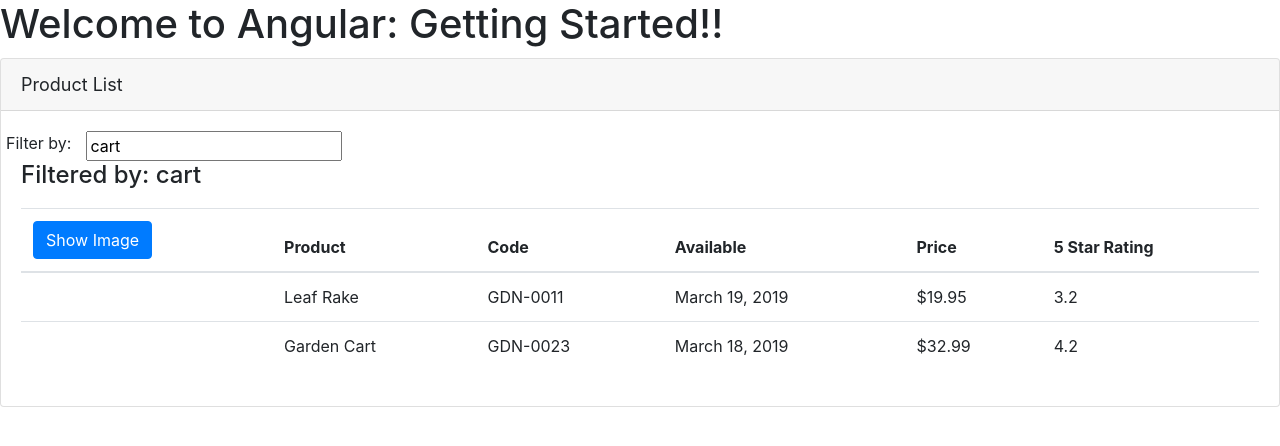
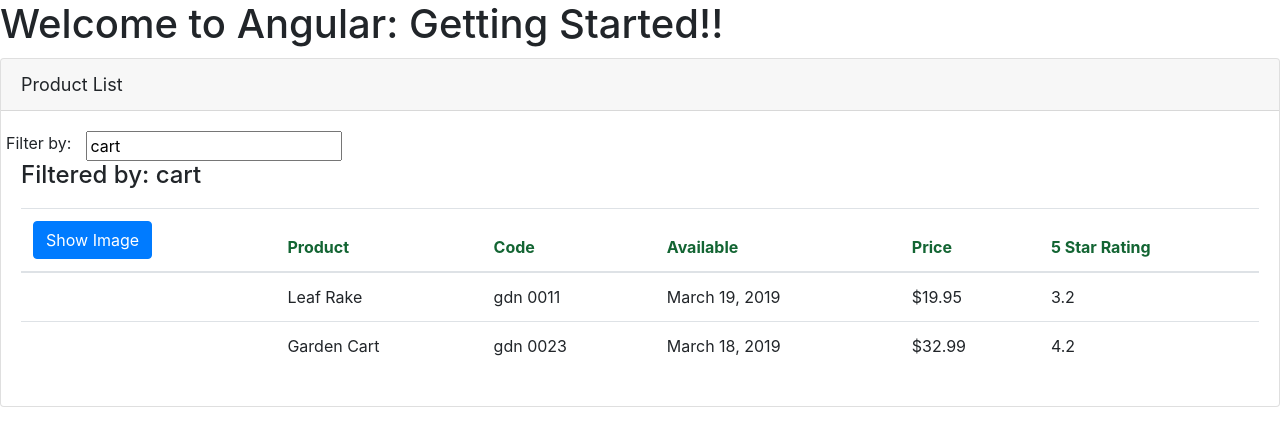
Before and after one commit to borisr84/APM, an Angular app: page / in a window 1280 px wide. Shown: the top 446 px of the page. Built offline with nearby package versions, Linux system fonts and the light colour scheme.

Commit message:
Interfaces,Style encaps, Custom pipes,Get&Set

```diff
--- a/src/app/app.module.ts
+++ b/src/app/app.module.ts
@@ -4,11 +4,13 @@
 
 import { AppComponent } from './app.component';
 import { ProductListComponent } from "./products/product-list.component";
+import { ConvertToSpacesPipe } from "./shared/convert-to-spaces.pipe";
 
 @NgModule({
   declarations: [
     AppComponent,
-    ProductListComponent
+    ProductListComponent,
+    ConvertToSpacesPipe
   ],
   imports: [
     BrowserModule,
--- /dev/null
+++ b/src/app/products/IProduct.ts
@@ -0,0 +1,26 @@
+export interface IProduct {
+    productId: number;
+    productName: string;
+    productCode: string;
+    releaseDate: string;
+    price: number;
+    description: string;
+    starRating: number;
+    imageUrl: string;
+}
+
+// export class Product implements IProduct {
+//     constructor(public productId: number,
+//         public productName: string,
+//         public productCode: string,
+//         public releaseDate: string,
+//         public price: number,
+//         public description: string,
+//         public starRating: number,
+//         public imageUrl: string)
+//         {}
+
+//     calculateDiscount(percent: number) : number {
+//         return this.price - (this.price * percent / 100);
+//     }
+// }
--- /dev/null
+++ b/src/app/products/product-list.component.css
@@ -0,0 +1,3 @@
+thead {
+    color: #136533;
+}
--- a/src/app/products/product-list.component.html
+++ b/src/app/products/product-list.component.html
@@ -15,7 +15,7 @@
       </div>
     </div>
     <div class='table-responsive'>
-      <table class='table' *ngIf='products && products.length'>
+      <table class='table' *ngIf='filteredProducts && filteredProducts.length'>
         <thead>
           <tr>
             <th>
@@ -31,12 +31,12 @@
           </tr>
         </thead>
         <tbody>
-          <tr *ngFor='let product of products'>
+          <tr *ngFor='let product of filteredProducts'>
             <td>
               <img *ngIf='showImage' [src]='product.imageUrl' [title]='product.productName' [style.width.px]='imageWidth' [style.margin.px]='imageMargin'/>
             </td>
             <td>{{ product.productName }}</td>
-            <td>{{ product.productCode }}</td>
+            <td>{{ product.productCode | lowercase | convertToSpaces: '-'}}</td>
             <td>{{ product.releaseDate }}</td>
             <td>{{ product.price | currency:'USD':'symbol':'1.2-2'}}</td>
             <td>{{ product.starRating }}</td>
--- a/src/app/products/product-list.component.ts
+++ b/src/app/products/product-list.component.ts
@@ -1,16 +1,19 @@
-import { Component } from '@angular/core';
+import { Component, OnInit } from '@angular/core';
+import { IProduct } from './IProduct';
 
 @Component({
   selector: 'pm-products',
-  templateUrl: './product-list.component.html'
+  templateUrl: './product-list.component.html',
+  styleUrls: ['./product-list.component.css']
 })
-export class ProductListComponent {
+export class ProductListComponent implements OnInit {
   pageTitle: string = 'Product List';
   imageWidth: number = 50;
   imageMargin: number = 2;
   showImage: boolean = false;
-  listFilter: string = 'cart';
-  products: any[] = [
+
+  filteredProducts: IProduct[];
+  products: IProduct[] = [
     {
       "productId": 1,
       "productName": "Leaf Rake",
@@ -33,7 +36,33 @@
     }
   ];
 
+  constructor() {
+    this.filteredProducts = this.products;
+    this._listFilter = 'cart';
+  }
+
   toggleImage(): void {
     this.showImage = !this.showImage;
   }
+
+  ngOnInit(): void
+  {
+    console.log('Initialized');
+  }
+
+  _listFilter: string;
+  get listFilter(): string {
+    return this._listFilter;
+  }
+
+  set listFilter(value: string) {
+    this._listFilter = value;
+    this.filteredProducts = this.listFilter ? this.performFilter(value) : this.products;
+  }
+
+  performFilter(filter: string) : IProduct[] {
+    filter = filter.toLocaleLowerCase();
+    return this.products.filter((product: IProduct) => product.productName.toLocaleLowerCase().indexOf(filter) !== -1);
+  }
+
 }
--- /dev/null
+++ b/src/app/shared/convert-to-spaces.pipe.ts
@@ -0,0 +1,11 @@
+import { Pipe, PipeTransform } from '@angular/core';
+
+@Pipe({
+    name: 'convertToSpaces' //ref name when we reference it in HTML
+})
+
+export class ConvertToSpacesPipe implements PipeTransform {
+    transform(value: string, character: string): string {
+        return value.replace(character, ' ');
+    }
+}
```
